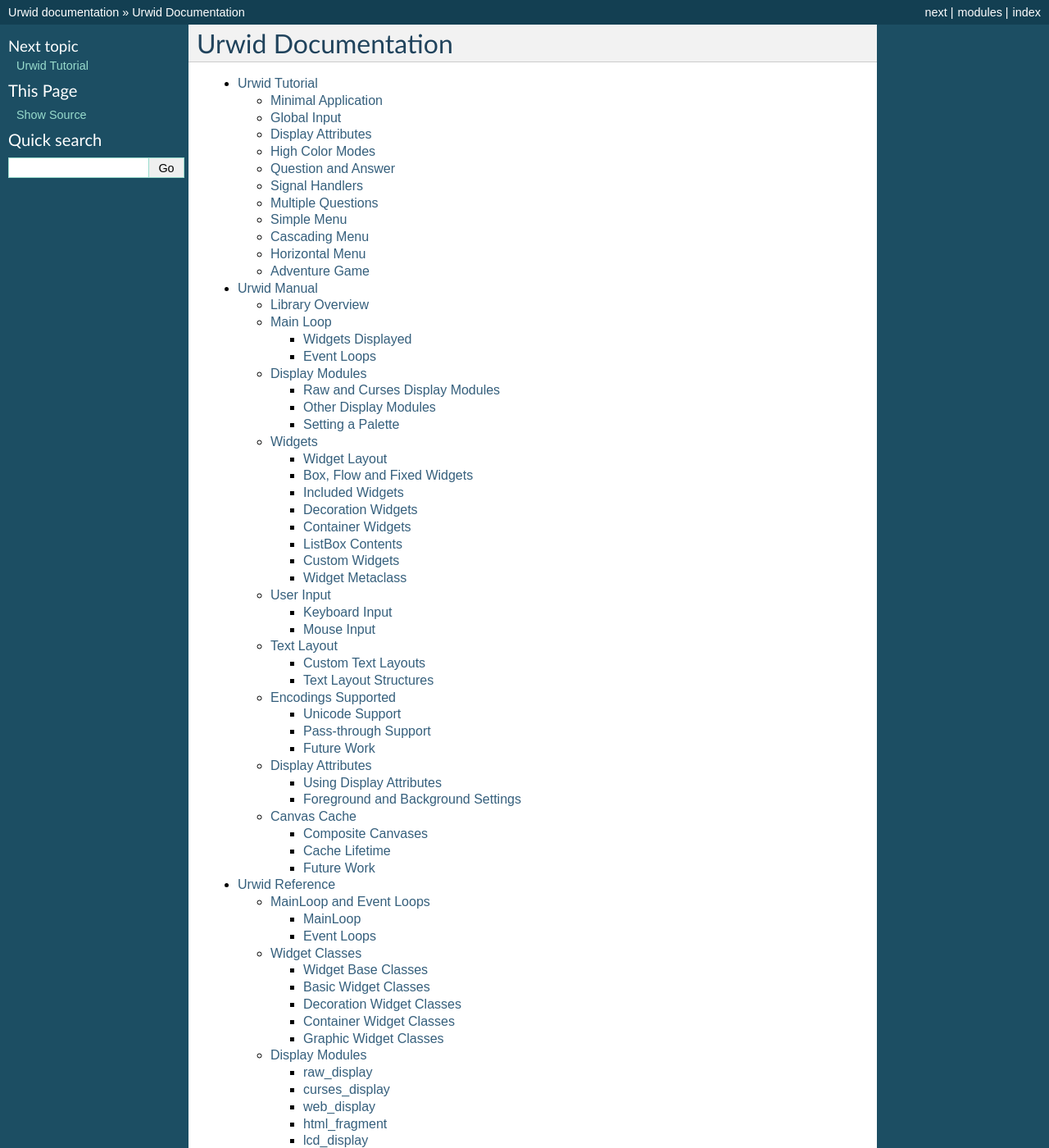
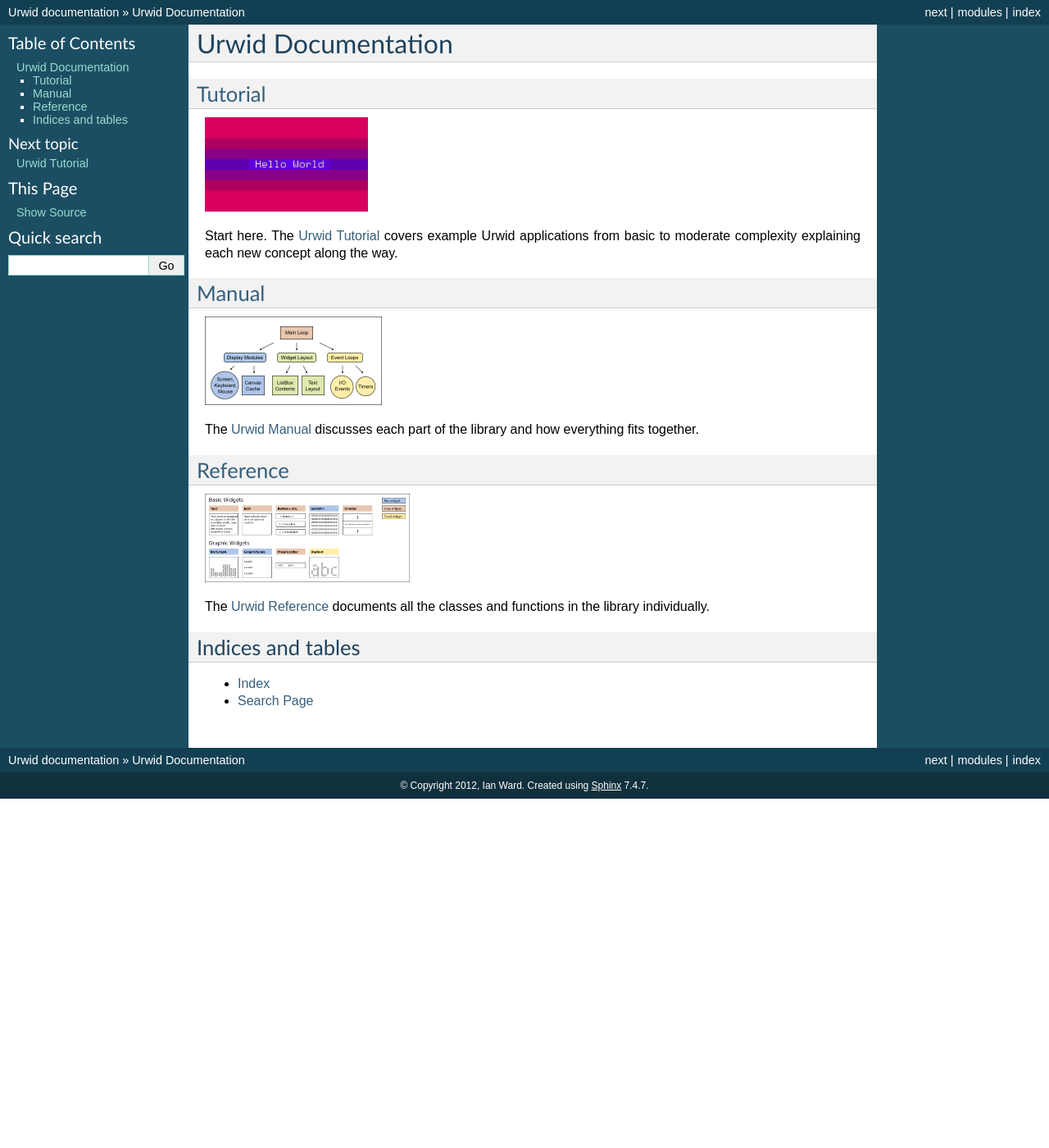
Before and after one commit to urwid/urwid, a Sphinx documentation site: the page built from docs/index.rst, in a window 1280 px wide and 1400 px high. Shown: the whole window at 82% size. Built offline with Sphinx 7.4.7, drawn with Linux system fonts in a browser that asks for light colours; some of the changed text lies outside the part shown.

Commit message:
anual: friendlier landing page

```diff
--- a/docs/index.rst
+++ b/docs/index.rst
@@ -1,13 +1,47 @@
-===================
-Urwid Documentation
-===================
+=============================
+Urwid |release| Documentation
+=============================
 
 .. toctree::
-   :maxdepth: 3
+   :hidden:
 
    tutorial/index
    manual/index
    reference/index
 
+:ref:`Tutorial <urwid-tutorial>`
+--------------------------------
+
+.. image:: tutorial/highcolors1.png
+   :scale: 85%
+   :target: tutorial/index.html#urwid-tutorial
+
+Start here.  The :ref:`urwid-tutorial` covers example Urwid applications
+from basic to moderate complexity explaining each new concept along the way.
+
+:ref:`Manual <urwid-manual>`
+----------------------------
+
+.. image:: manual/images/introduction.png
+   :scale: 50%
+   :target: manual/index.html#urwid-manual
+
+The :ref:`urwid-manual` discusses each part of the library and how
+everything fits together.
+
+:ref:`Reference <urwid-reference>`
+----------------------------------
+
+.. image:: manual/images/urwid_widgets_1.png
+   :scale: 30%
+   :target: reference/index.html#urwid-reference
+
+The :ref:`urwid-reference` documents all the classes and functions in the
+library individually.
+
+
+Indices and tables
+------------------
+
 * :ref:`genindex`
 * :ref:`search`
--- a/docs/reference/index.rst
+++ b/docs/reference/index.rst
@@ -1,3 +1,5 @@
+.. _urwid-reference:
+
 ###############
 Urwid Reference
 ###############
```
